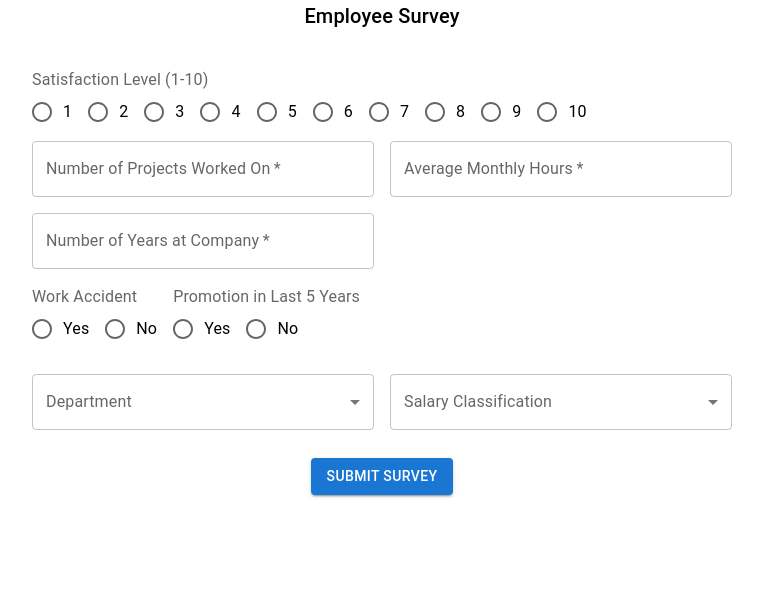
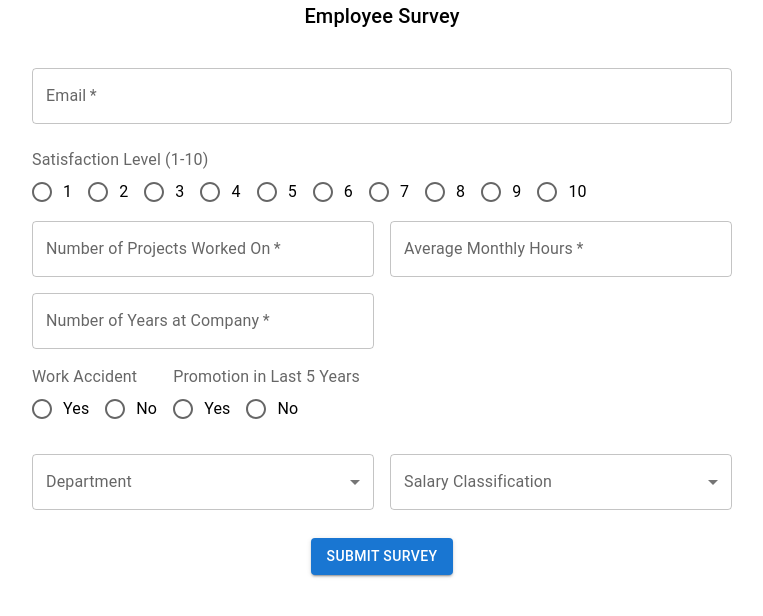
Before and after one commit to ayababa12/SkillSphere, a React (Create React App) app in the folder frontend/: page /survey-submit in a window 1280 px wide. Shown: the top 616 px of the page, without its empty margins (258-1021 px from the left). Built offline with nearby package versions, Linux system fonts and the light colour scheme.

Commit message:
Added survey page

```diff
--- a/frontend/src/pages/Survey.js
+++ b/frontend/src/pages/Survey.js
@@ -15,6 +15,7 @@ import {
 } from '@mui/material';
 
 function Survey() {
+  const [email, setEmail] = useState('');
   const [satisfactionLevel, setSatisfactionLevel] = useState('');
   const [numProjects, setNumProjects] = useState('');
   const [avgMonthlyHours, setAvgMonthlyHours] = useState('');
@@ -28,14 +29,15 @@ function Survey() {
     event.preventDefault();
     const SERVER_URL = "http://127.0.0.1:5000"; // Replace with your actual server URL
     const surveyData = {
-      satisfactionLevel,
-      numProjects,
-      avgMonthlyHours,
-      yearsAtCompany,
-      workAccident,
-      promotion,
-      department,
-      salary
+      employee_email: email,
+      satisfaction_level: satisfactionLevel,
+      num_projects: numProjects,
+      avg_monthly_hours: avgMonthlyHours,
+      years_at_company: yearsAtCompany,
+      work_accident: workAccident === "yes", // Convert the value to boolean
+      promotion_last_5years: promotion === "yes", // Convert the value to boolean
+      department: department,
+      salary: salary
     };
 
     fetch(`${SERVER_URL}/submit-survey`, { // Adjust the URL to your survey submission endpoint
@@ -56,18 +58,29 @@ function Survey() {
       console.error('Error submitting survey:', error);
     });
   };
-  const satisfactionBubbles = Array.from({ length: 10 }, (_, i) => i + 1).map((number) => (
-    <FormControlLabel
-      key={number}
-      value={String(number)}
-      control={<Radio />}
-      label={String(number)}
-    />
-  ));
+  // const satisfactionBubbles = Array.from({ length: 10 }, (_, i) => i + 1).map((number) => (
+  //   <FormControlLabel
+  //     key={number}
+  //     value={String(number)}
+  //     control={<Radio />}
+  //     label={String(number)}
+  //   />
+  // ));
 
   return (
     <form onSubmit={handleSubmit} style={{ maxWidth: '700px', margin: 'auto' }}>
       <Typography variant="h6" style={{ textAlign: 'center', marginBottom: '20px' }}>Employee Survey</Typography>
+
+      <FormControl fullWidth margin="normal">
+        <TextField
+          label="Email"
+          value={email}
+          onChange={(e) => setEmail(e.target.value)}
+          required
+          type="email"
+        />
+      </FormControl>
+
 
       <FormControl component="fieldset" margin="normal">
         <FormLabel component="legend">Satisfaction Level (1-10)</FormLabel>
```
